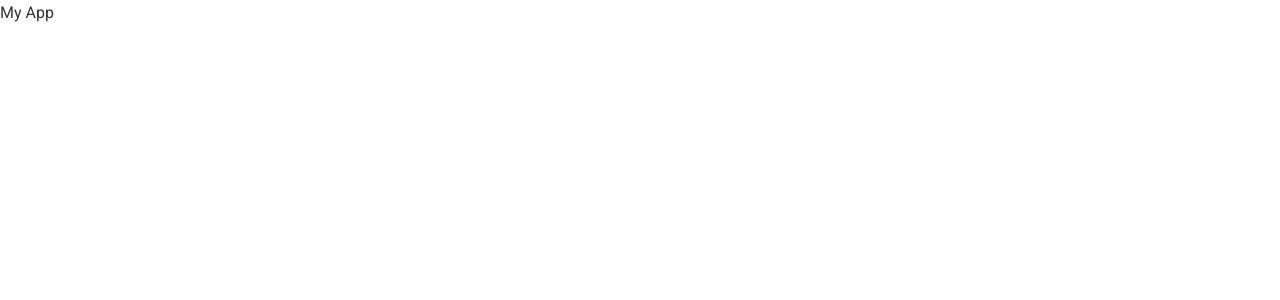
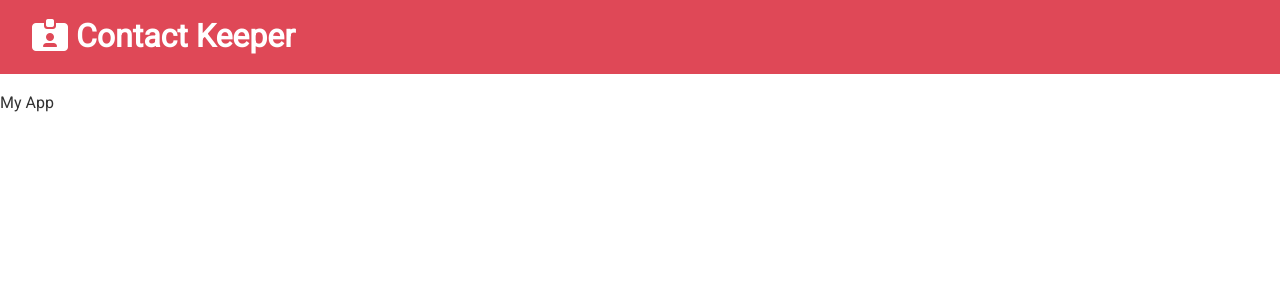
Before and after one commit to RdotSilva/MERN-MyBook-Contact-Manager, a React (Create React App) app in the folder client/: page / in a window 1280 px wide. Shown: the top 300 px of the page. Built offline with nearby package versions, Linux system fonts and the light colour scheme.

Commit message:
Add Navbar to main app

```diff
--- a/client/src/App.js
+++ b/client/src/App.js
@@ -1,8 +1,14 @@
 import React from "react";
+import Navbar from "./components/layout/Navbar";
 import "./App.css";
 
 const App = () => {
-	return <div className="App">My App</div>;
+	return (
+		<div className="App">
+			<Navbar />
+			My App
+		</div>
+	);
 };
 
 export default App;
```
